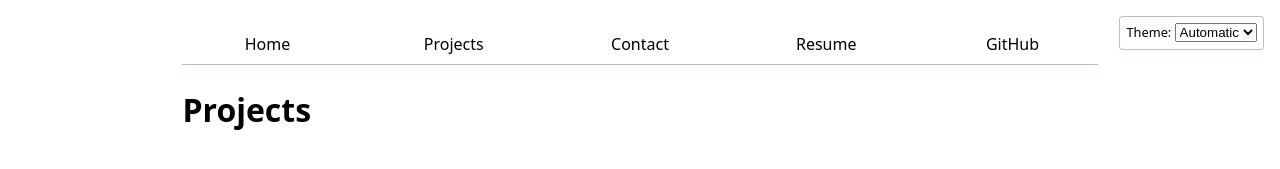
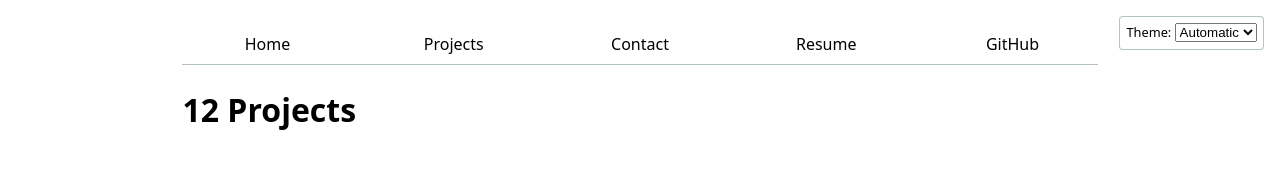
Before and after one commit to OMIDALAM01/portfolio, a plain HTML site: page projects/index.html in a window 1280 px wide. Shown: the top 169 px of the page. Drawn offline with Linux system fonts and the light colour scheme.

Commit message:
updating the projects page to display

```diff
--- a/projects/index.html
+++ b/projects/index.html
@@ -6,7 +6,7 @@
     <title>Projects</title>
     <link rel="stylesheet" href="../style.css">
     <script src="../global.js" type="module"></script>
-    <script src="./projects.js" type="module"></script>
+    <script src="../projects/projects.js" type="module"></script>
 </head>
 <body>
     <!--
@@ -20,7 +20,7 @@
         </ul>
     </nav>
     -->
-    <h1>Projects</h1>
+    <h1 class="projects-title">Projects</h1>
     <div class="projects">
         <!--
         <article>
--- a/projects/projects.js
+++ b/projects/projects.js
@@ -3,7 +3,7 @@ import { fetchJSON, renderProjects } from '../global.js';
 const projectsContainer = document.querySelector('.projects');
 
 async function loadProjects() {
-    const projects = await fetchJSON('../lib/projects.json');
+    const projects = await fetchJSON('./lib/projects.json');
     if (projects) {
         renderProjects(projects, projectsContainer, 'h2');
     }
@@ -12,7 +12,7 @@ async function loadProjects() {
 loadProjects();
 
 async function updateProjectCount() {
-    const projects = await fetchJSON('../lib/projects.json');
+    const projects = await fetchJSON('./lib/projects.json');
     if (projects) {
         const titleElement = document.querySelector('.projects-title');
         if (titleElement) {
```
